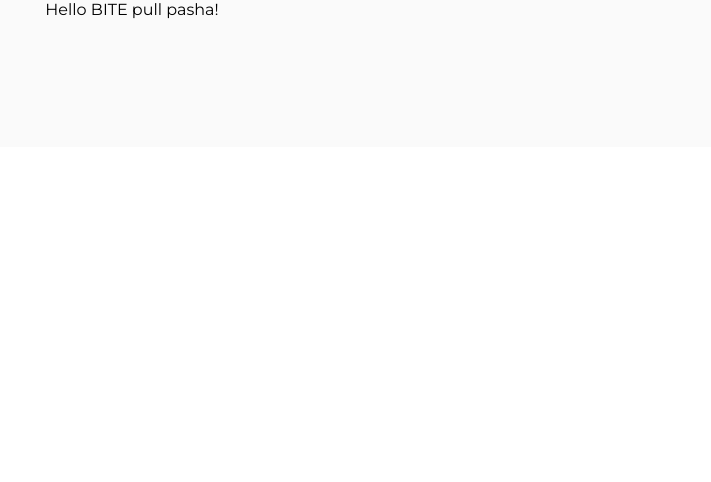
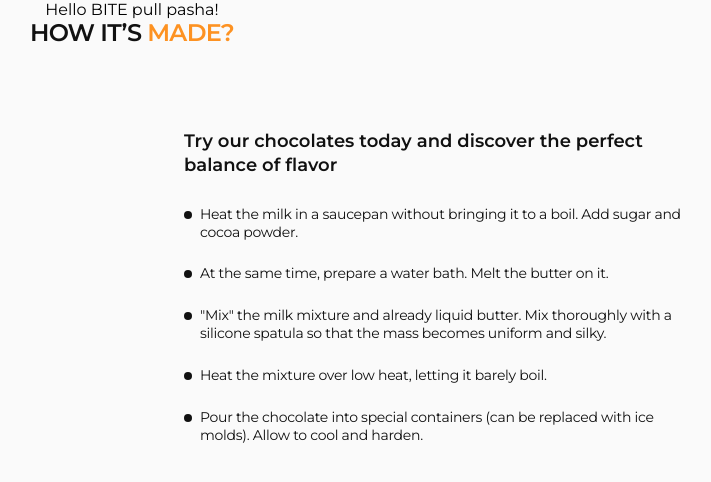
Before and after one commit to kozhushna/chocolate, a React (Create React App) app: page / in a window 1280 px wide. Shown: the top 482 px of the page, without its empty margins (508-1219 px from the left). Built offline with nearby package versions, Linux system fonts and the light colour scheme.

Commit message:
add components

```diff
--- a/package.json
+++ b/package.json
@@ -17,6 +17,7 @@
     "react-dom": "^18.2.0",
     "react-phone-input-2": "^2.15.1",
     "react-scripts": "5.0.1",
+    "react-youtube": "^10.1.0",
     "swiper": "^10.2.0",
     "web-vitals": "^2.1.4",
     "yup": "^1.2.0"
--- a/src/App.jsx
+++ b/src/App.jsx
@@ -1,4 +1,5 @@
 import { Section, Container } from 'App.styled';
+import HowItsMade from './components/HowItsMade/HowItsMade'
 
 function App() {
   return (
@@ -6,6 +7,7 @@ function App() {
       <Section>
         <Container>
           <p>Hello BITE pull pasha!</p>
+          <HowItsMade />
         </Container>
       </Section>
     </main>
--- /dev/null
+++ b/src/components/HowItsMade/HowItsMade.jsx
@@ -0,0 +1,16 @@
+import React from 'react';
+import { Title, Box, Accent } from './HowItsMade.stuled';
+import  HowItsMadeElements  from './components/HowItsMadeElements';
+
+const HowItsMade = () => {
+  return (
+    <Box>
+      <Title>how it’s <Accent>made?</Accent></Title>
+      <HowItsMadeElements/>
+    </Box>
+  );
+};
+
+
+
+export default HowItsMade;
--- /dev/null
+++ b/src/components/HowItsMade/HowItsMade.stuled.js
@@ -0,0 +1,28 @@
+import styled from '@emotion/styled';
+
+export const Box = styled.div`
+ padding: 0, 20px;
+`;
+
+export const Title = styled.h2`
+  margin-bottom: 32px;
+  color: #111;
+  text-align: center;
+  font-family: Montserrat;
+  font-size: 20px;
+  font-style: normal;
+  font-weight: 600;
+  line-height: 1.2;
+  letter-spacing: -0.6px;
+  text-transform: uppercase;
+  @media screen and (min-width: 768px) {
+    margin-bottom: 50px;
+    font-size: 24px;
+    line-height: 1, 16;
+    letter-spacing: -0.72px;
+  }
+`;
+
+export const Accent = styled.span`
+  color: #fd9222;
+`;
--- /dev/null
+++ b/src/components/HowItsMade/components/HowItsMadeElements.jsx
@@ -0,0 +1,15 @@
+import React from 'react';
+import { Elements } from './Styles.styled';
+import Video from './Video';
+import List from './List';
+
+const HowItsMadeElements = () => {
+  return (
+    <Elements>
+      <Video />
+      <List />
+    </Elements>
+  );
+};
+
+export default HowItsMadeElements;
--- /dev/null
+++ b/src/components/HowItsMade/components/List.jsx
@@ -0,0 +1,27 @@
+import React from 'react';
+import { ListTitle, ListBox, Item, StyledList } from './Styles.styled';
+
+const items = [
+  'Heat the milk in a saucepan without bringing it to a boil. Add sugar and cocoa powder.',
+  'At the same time, prepare a water bath. Melt the butter on it.',
+  '"Mix" the milk mixture and already liquid butter. Mix thoroughly with a silicone spatula so that the mass becomes uniform and silky.',
+  'Heat the mixture over low heat, letting it barely boil.',
+  'Pour the chocolate into special containers (can be replaced with ice molds). Allow to cool and harden.',
+];
+
+const List = () => {
+  return (
+    <ListBox>
+      <ListTitle>
+        Try our chocolates today and discover the perfect balance of flavor
+      </ListTitle>
+      <StyledList>
+        {items.map((item, index) => (
+          <Item key={index}>{item}</Item>
+        ))}
+      </StyledList>
+    </ListBox>
+  );
+};
+
+export default List;
--- /dev/null
+++ b/src/components/HowItsMade/components/Styles.styled.js
@@ -0,0 +1,74 @@
+import styled from '@emotion/styled';
+
+export const Elements = styled.div`
+  display: flex;
+  flex-direction: column;
+  gap: 20px;
+  @media screen and (min-width: 1200px) {
+    flex-direction: row;
+  }
+`;
+
+export const VideoBox = styled.div`
+  width: 100%;
+  height: 100%;
+  border-radius: 15px;
+  overflow: hidden;
+  @media screen and (min-width: 768px) {
+    width: 614px;
+  }
+  @media screen and (min-width: 1200px) {
+    width: 600px;
+  }
+`;
+
+export const ListBox = styled.div`
+  width: 100%;
+  padding: 20px, 14px;
+  text-align: left;
+  @media screen and (min-width: 768px) {
+    width: 550px;
+    padding: 32px;
+  }
+  @media screen and (min-width: 1200px) {
+    width: 516px;
+  }
+`;
+
+export const ListTitle = styled.h3`
+  margin-bottom: 28px;
+  color: #111;
+  font-family: Montserrat;
+  font-size: 18px;
+  font-style: normal;
+  font-weight: 600;
+  line-height: 1.33;
+`;
+
+export const StyledList = styled.ul`
+  display: flex;
+  flex-direction: column;
+  gap: 24px;
+  padding-left: 16px;
+`;
+
+export const Item = styled.li`
+  color: #111;
+  font-size: 14px;
+  font-style: normal;
+  font-weight: 400;
+  line-height: 1.28;
+  letter-spacing: -0.28px;
+  position: relative;
+
+  &::before {
+    content: '';
+    width: 8px;
+    height: 8px;
+    border-radius: 50%;
+    background-color: #111;
+    position: absolute;
+    left: -16px;
+    top: 5px;
+  }
+`;
--- /dev/null
+++ b/src/components/HowItsMade/components/Video.jsx
@@ -0,0 +1,56 @@
+import React, { useState, useEffect } from 'react';
+import YouTube from 'react-youtube';
+import { VideoBox } from './Styles.styled';
+
+const videoID = "BV6-aH2C4S4";
+
+function Video() {
+  const [videoDimensions, setVideoDimensions] = useState({ width: '100%', height: '200px' });
+  const [isVideoBoxVisible, setIsVideoBoxVisible] = useState(false);
+
+  useEffect(() => {
+    const handleResize = () => {
+      const windowWidth = window.innerWidth;
+
+      if (windowWidth >= 768 && windowWidth < 1200) {
+        setVideoDimensions({ width: '614px', height: '400px' });
+      } else if (windowWidth >= 1200) {
+        setVideoDimensions({ width: '600px', height: '400px' });
+      } else {
+        setVideoDimensions({ width: '100%', height: '200px' });
+      }
+    };
+
+    handleResize();
+
+    window.addEventListener('resize', handleResize);
+
+    return () => {
+      window.removeEventListener('resize', handleResize);
+    };
+  }, []);
+
+  useEffect(() => {
+    setIsVideoBoxVisible(true);
+  }, []);
+
+  const opts = {
+    height: videoDimensions.height,
+    width: videoDimensions.width,
+    playerVars: {
+      autoplay: 0,
+    },
+  };
+
+  return (
+    <div>
+      {isVideoBoxVisible && (
+        <VideoBox>
+          <YouTube videoId={videoID} opts={opts} />
+        </VideoBox>
+      )}
+    </div>
+  );
+}
+
+export default Video
```
Also changed, not shown: 1 other file (tests, documents, lock files or other folders).
